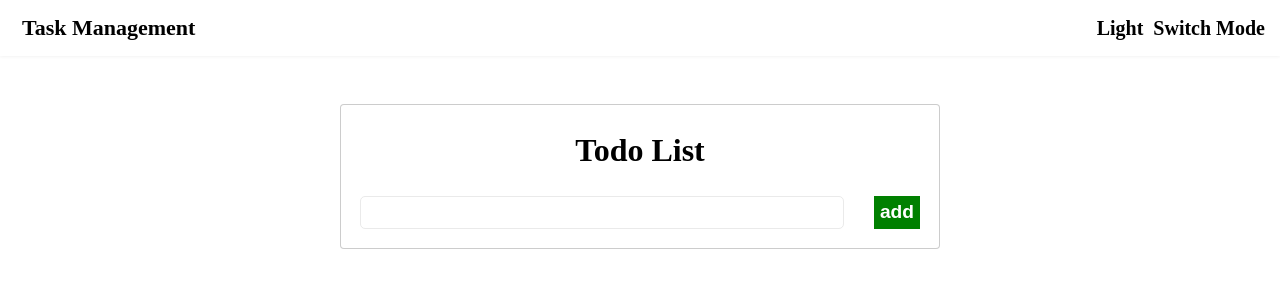
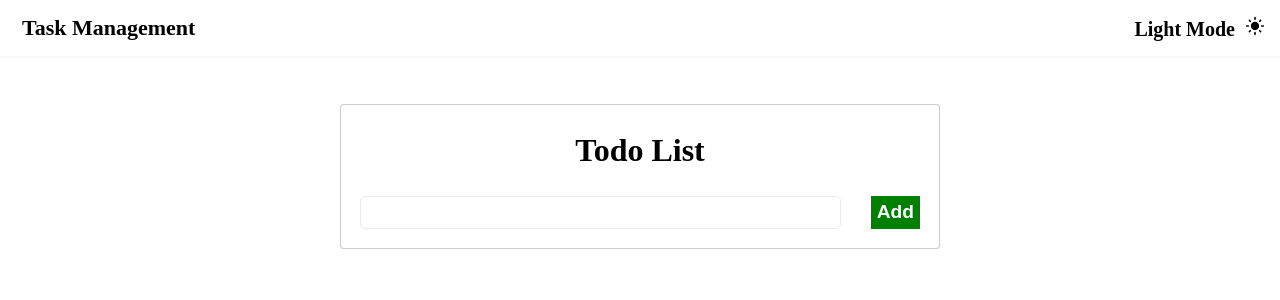
Before and after one commit to aumnitipath/my-task-app, a React (Vite) app: page / in a window 1280 px wide. Shown: the top 300 px of the page. Built offline with nearby package versions, Linux system fonts and the light colour scheme.

Commit message:
feat:add react-icon

```diff
--- a/package.json
+++ b/package.json
@@ -10,9 +10,9 @@
     "preview": "vite preview"
   },
   "dependencies": {
-    "bootstrap-icons": "^1.11.1",
     "react": "^18.2.0",
-    "react-dom": "^18.2.0"
+    "react-dom": "^18.2.0",
+    "react-icons": "^4.11.0"
   },
   "devDependencies": {
     "@types/react": "^18.2.15",
--- a/src/App.css
+++ b/src/App.css
@@ -10,3 +10,15 @@
   border: 1px solid rgba(0, 0, 0, 0.2);
   border-radius: 0.25rem;
 }
+
+.false {
+  background-color: white;
+  color: black;
+  transition: all 500ms;
+}
+
+.true {
+  background-color: #15202b;
+  color: white;
+  transition: all 500ms;
+}
--- a/src/App.jsx
+++ b/src/App.jsx
@@ -60,7 +60,7 @@ function App() {
   };
 
   return (
-    <div className="App">
+    <div className={"App " + theme}>
       <Header theme={theme} setTheme={setTheme} />
       <div className="container">
         <AddForm
--- a/src/components/AddForm.jsx
+++ b/src/components/AddForm.jsx
@@ -14,7 +14,7 @@ const AddForm = ({ title, setTitle, saveTask, editId }) => {
             onChange={(e) => setTitle(e.target.value)}
           />
           <button className="submit-btn" type="submit">
-            {editId ? "update" : "add"}
+            {editId ? "Update" : "Add"}
           </button>
         </div>
       </form>
--- a/src/components/Header.jsx
+++ b/src/components/Header.jsx
@@ -1,4 +1,7 @@
 import React from "react";
+import { MdDarkMode, MdLightMode } from "react-icons/md";
+import { RiSwitchFill } from "react-icons/ri";
+import { RxSwitch } from "react-icons/rx";
 import "./Header.css";
 
 const Header = ({ theme, setTheme }) => {
@@ -13,15 +16,15 @@ const Header = ({ theme, setTheme }) => {
   };
 
   return (
-    <header>
+    <header className="bg">
       <div className="logo">
         <span>Task Management</span>
       </div>
       <div className="theme-container">
         {/* theme === false ? (if(false:"Light"))  */}
-        <span>{!theme ? "Light" : "Dark"}</span>
+        <span onClick={toggleTheme}>{!theme ? "Light Mode" : "Dark Mode"}</span>
         <span className="icon" onClick={toggleTheme}>
-          Switch Mode
+          {theme === false ? <MdLightMode /> : <MdDarkMode />}
         </span>
       </div>
     </header>
--- a/src/components/Item.jsx
+++ b/src/components/Item.jsx
@@ -1,4 +1,6 @@
 import React from "react";
+import { BsTrash3 } from "react-icons/bs";
+import { FiEdit } from "react-icons/fi";
 import "./Item.css";
 
 const Item = (props) => {
@@ -11,34 +13,8 @@ const Item = (props) => {
         <li>{data.title}</li>
       </p>
       <div className="button-container">
-        <button onClick={() => deleteTask(data.id)} className="btn">
-          <svg
-            xmlns="http://www.w3.org/2000/svg"
-            width="16"
-            height="16"
-            fill="currentColor"
-            className="bi bi-trash3"
-            viewBox="0 0 16 16"
-          >
-            <path d="M6.5 1h3a.5.5 0 0 1 .5.5v1H6v-1a.5.5 0 0 1 .5-.5ZM11 2.5v-1A1.5 1.5 0 0 0 9.5 0h-3A1.5 1.5 0 0 0 5 1.5v1H2.506a.58.58 0 0 0-.01 0H1.5a.5.5 0 0 0 0 1h.538l.853 10.66A2 2 0 0 0 4.885 16h6.23a2 2 0 0 0 1.994-1.84l.853-10.66h.538a.5.5 0 0 0 0-1h-.995a.59.59 0 0 0-.01 0H11Zm1.958 1-.846 10.58a1 1 0 0 1-.997.92h-6.23a1 1 0 0 1-.997-.92L3.042 3.5h9.916Zm-7.487 1a.5.5 0 0 1 .528.47l.5 8.5a.5.5 0 0 1-.998.06L5 5.03a.5.5 0 0 1 .47-.53Zm5.058 0a.5.5 0 0 1 .47.53l-.5 8.5a.5.5 0 1 1-.998-.06l.5-8.5a.5.5 0 0 1 .528-.47ZM8 4.5a.5.5 0 0 1 .5.5v8.5a.5.5 0 0 1-1 0V5a.5.5 0 0 1 .5-.5Z" />
-          </svg>
-        </button>
-        <button className="btn" onClick={() => editTask(data.id)}>
-          <svg
-            xmlns="http://www.w3.org/2000/svg"
-            width="16"
-            height="16"
-            fill="currentColor"
-            className="bi bi-pencil-square"
-            viewBox="0 0 16 16"
-          >
-            <path d="M15.502 1.94a.5.5 0 0 1 0 .706L14.459 3.69l-2-2L13.502.646a.5.5 0 0 1 .707 0l1.293 1.293zm-1.75 2.456-2-2L4.939 9.21a.5.5 0 0 0-.121.196l-.805 2.414a.25.25 0 0 0 .316.316l2.414-.805a.5.5 0 0 0 .196-.12l6.813-6.814z" />
-            <path
-              fillRule="evenodd"
-              d="M1 13.5A1.5 1.5 0 0 0 2.5 15h11a1.5 1.5 0 0 0 1.5-1.5v-6a.5.5 0 0 0-1 0v6a.5.5 0 0 1-.5.5h-11a.5.5 0 0 1-.5-.5v-11a.5.5 0 0 1 .5-.5H9a.5.5 0 0 0 0-1H2.5A1.5 1.5 0 0 0 1 2.5v11z"
-            />
-          </svg>
-        </button>
+        <BsTrash3 onClick={() => deleteTask(data.id)} className="btn" />
+        <FiEdit className="btn" onClick={() => editTask(data.id)} />
       </div>
     </div>
   );
```
Also changed, not shown: src/components/Header.css (+11 -0 lines), 1 other file (tests, documents, lock files or other folders).
